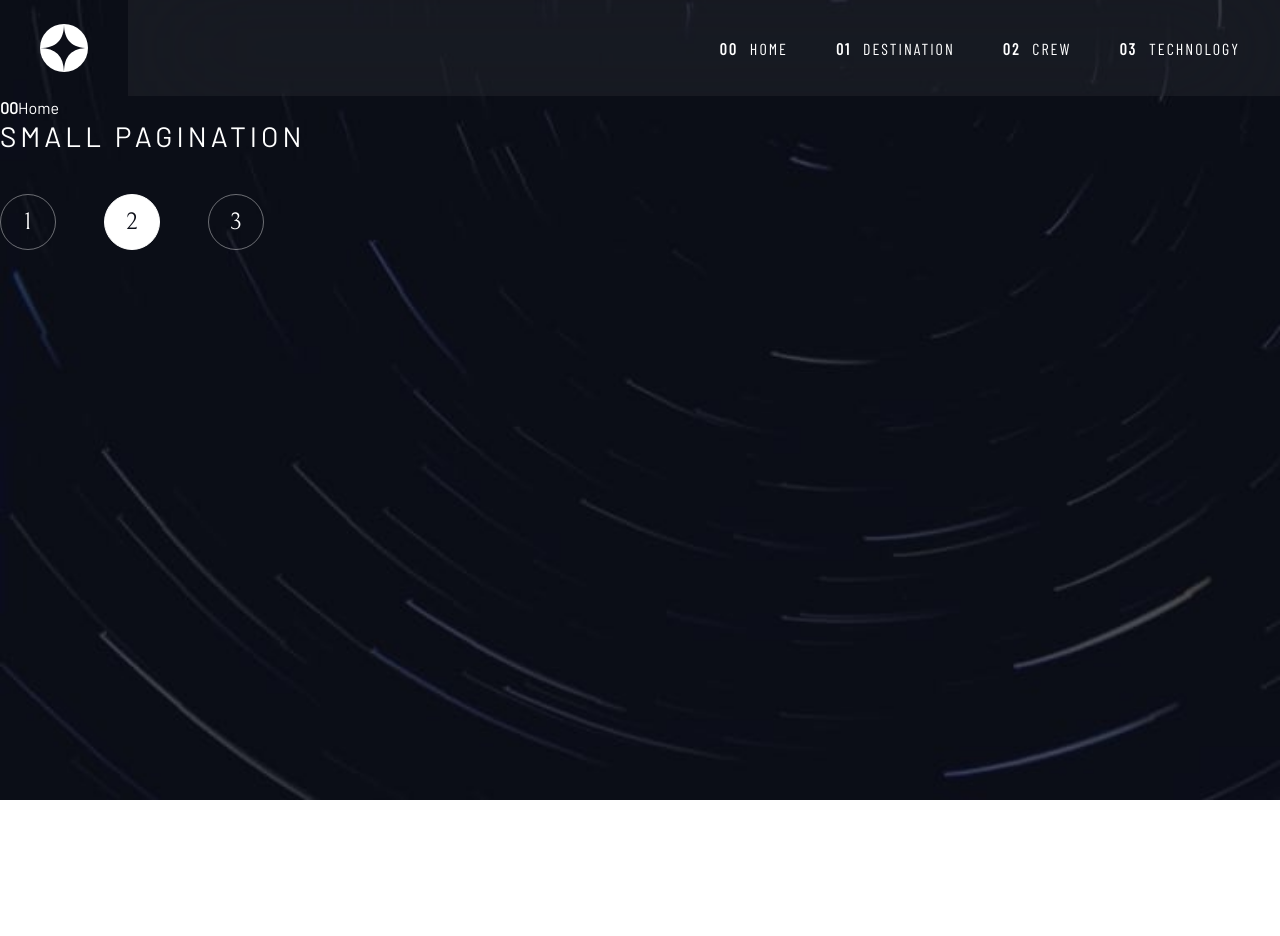
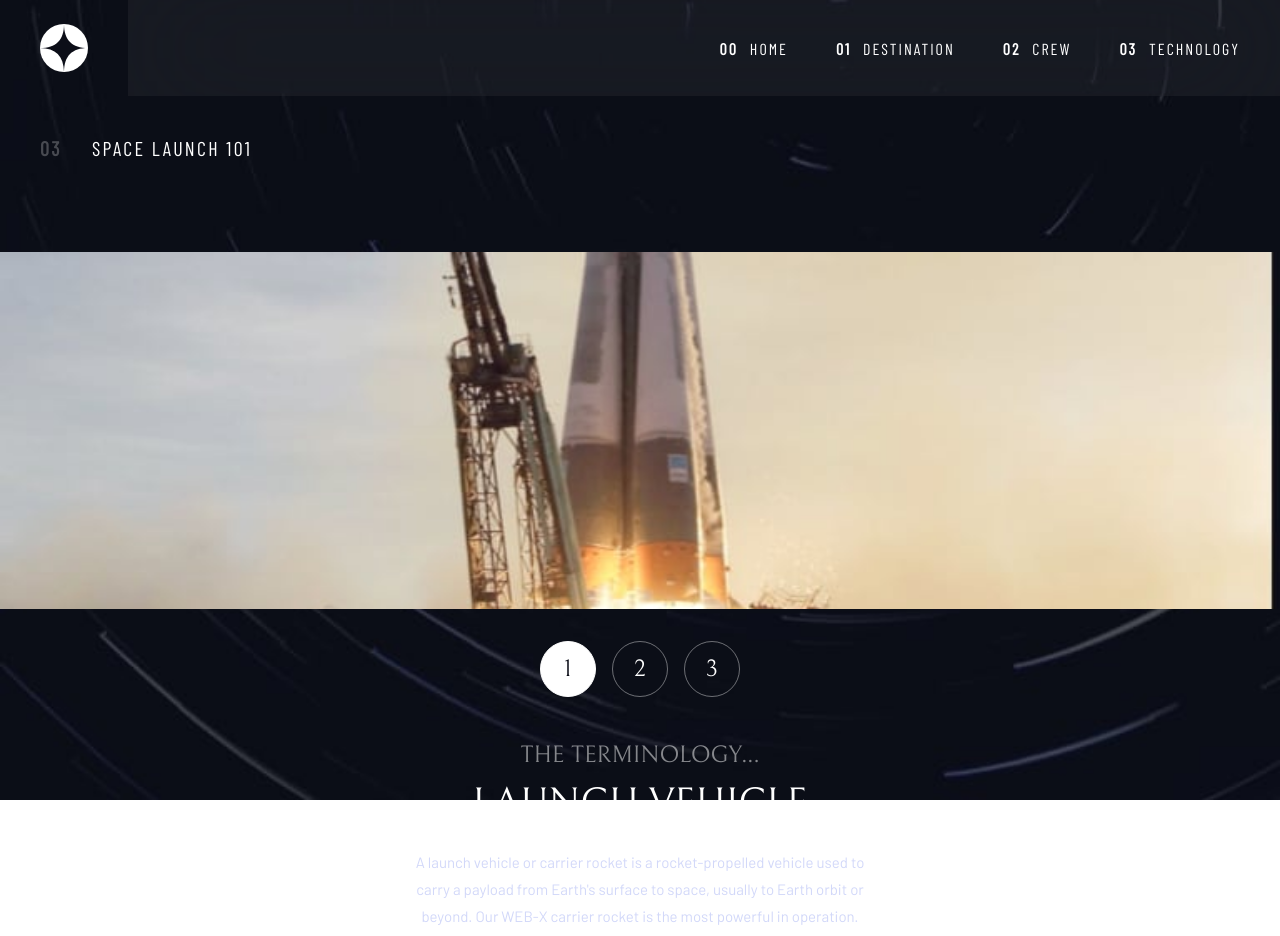
Before and after one commit to luAr26/space-tourism-multi-page-website, a Next.js app: page /technology in a window 1280 px wide. Shown: the top 936 px of the page. Before the commit the page ends 800 px from the top, so only its background shows below. Built offline with nearby package versions, Linux system fonts and the light colour scheme.

Commit message:
Complete technology page.

```diff
--- a/app/technology/page.tsx
+++ b/app/technology/page.tsx
@@ -1,7 +1,7 @@
-import Button from "@/components/Button";
 import Header from "@/components/Header";
 import Main from "@/components/Main";
 import MainNav from "@/components/MainNav";
+import Technology from "@/components/Technology";
 
 export default function Destination() {
   return (
@@ -10,7 +10,7 @@ export default function Destination() {
         <MainNav />
       </Header>
       <Main>
-        <Button />
+        <Technology />
       </Main>
     </div>
   );
--- /dev/null
+++ b/components/Technology.tsx
@@ -0,0 +1,74 @@
+"use client";
+import data from "@/data/data.json";
+import { clsx } from "clsx";
+import Image from "next/image";
+import { useState } from "react";
+const technologyData = data.technology;
+
+const Technology = () => {
+  const [activeSlide, setActiveSlide] = useState(0);
+  const technology = technologyData[activeSlide];
+  const { name, images, description } = technology;
+  return (
+    <div className="py-300 desktop:container tablet:py-500 desktop:py-600">
+      <h1 className="text-center font-barlowCondensed text-preset-8 uppercase tracking-[2.3px] tablet:pl-500 tablet:text-left tablet:text-[1.25rem] desktop:pl-[0] desktop:text-preset-5">
+        <span className="mr-300 font-bold text-[rgba(255,255,255,0.25)]">
+          03
+        </span>{" "}
+        Space launch 101
+      </h1>
+      <div className="mt-400 flex flex-col space-y-400 tablet:mt-[92px] desktop:mt-[95px] desktop:flex-row-reverse desktop:items-center desktop:gap-400 desktop:space-y-[0]">
+        <div className="relative h-[125px] w-full tablet:h-[357px] desktop:hidden">
+          <Image
+            src={images.landscape}
+            alt={name}
+            fill
+            className="object-cover"
+            sizes="100%"
+          />
+        </div>
+        <div className="relative hidden desktop:block desktop:h-[600px] desktop:w-[608px]">
+          <Image
+            src={images.portrait}
+            alt={name}
+            fill
+            className="object-cover"
+            sizes="100%"
+          />
+        </div>
+        <div className="flex flex-col space-y-300 tablet:space-y-500 desktop:flex-1 desktop:flex-row desktop:items-center desktop:space-x-800 desktop:space-y-[0]">
+          <div className="flex justify-center space-x-200 desktop:flex-col desktop:justify-start desktop:space-x-[0] desktop:space-y-400">
+            {technologyData.map((tech, index) => {
+              return (
+                <button
+                  className={clsx(
+                    "large-pagination-btn",
+                    activeSlide === index && "large-pagination-btn--active",
+                  )}
+                  key={index}
+                  onClick={() => setActiveSlide(index)}
+                >
+                  <span className="sr-only">Page {index + 1}</span>
+                  <span>{index + 1}</span>
+                </button>
+              );
+            })}
+          </div>
+          <div className="text-center desktop:text-left">
+            <h3 className="font-bellefair text-[1.125rem] uppercase text-[rgba(255,255,255,0.5)] tablet:text-[1.5rem] desktop:text-preset-4">
+              The terminology...
+            </h3>
+            <h2 className="font-bellefair text-[1.5rem] uppercase tablet:text-[40px] desktop:mt-200 desktop:text-preset-3">
+              {name}
+            </h2>
+            <p className="mx-auto mt-200 max-w-[327px] text-[0.9375rem] leading-[1.8] text-blue-300 tablet:max-w-[480px] desktop:min-h-[135px] desktop:max-w-[72ch]">
+              {description}
+            </p>
+          </div>
+        </div>
+      </div>
+    </div>
+  );
+};
+
+export default Technology;
```
